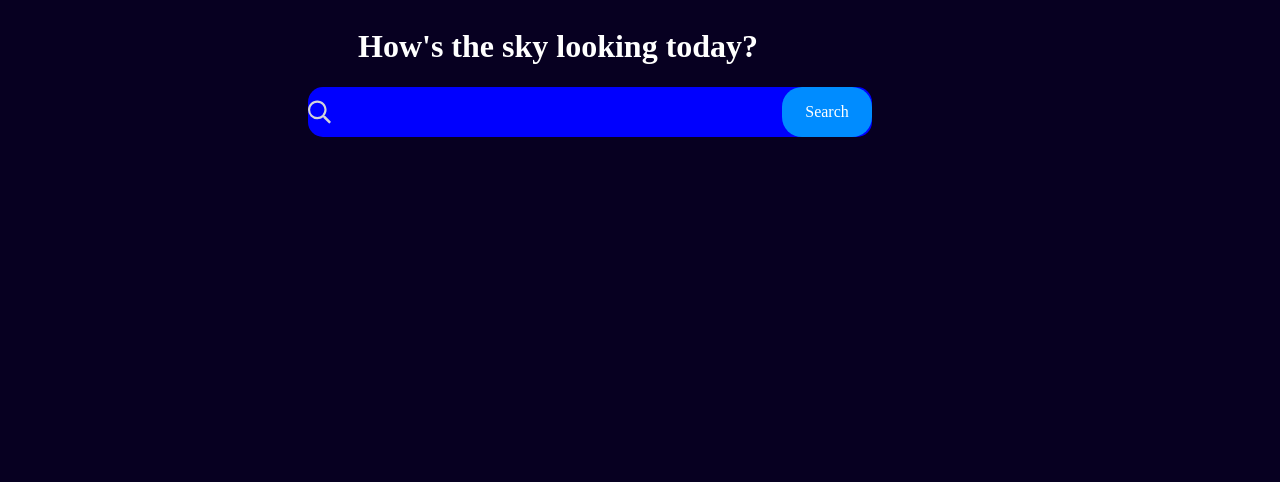
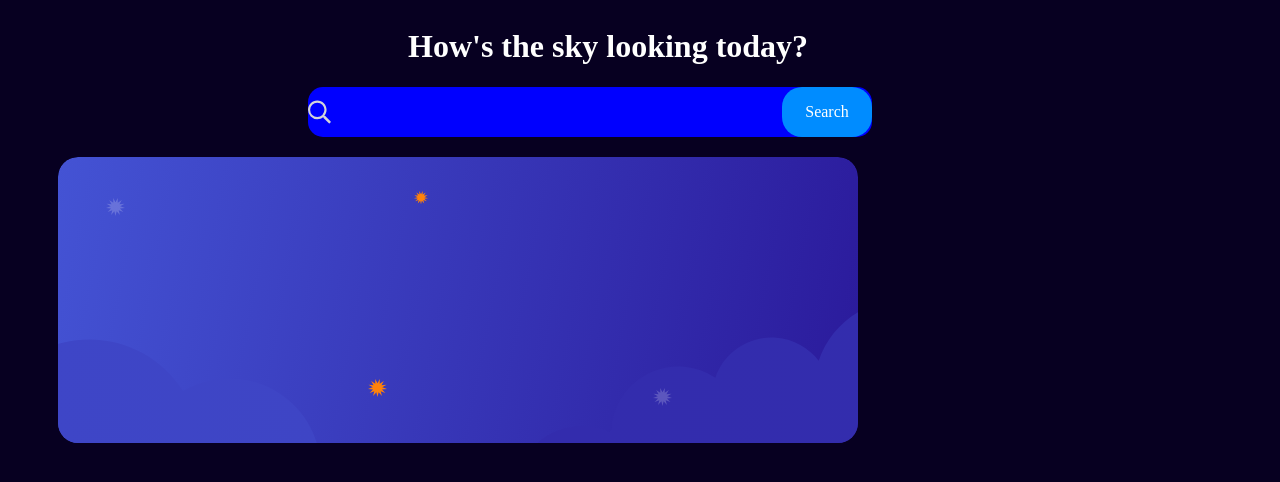
Before and after one commit to thicien/weather-app, a plain HTML site: page index.html in a window 1280 px wide. Shown: the part 66-548 px from the top of the page. Drawn offline with Linux system fonts and the light colour scheme.

Commit message:
This ssection is done

```diff
--- a/index.html
+++ b/index.html
@@ -33,7 +33,7 @@
             align-items: center;
         }
         .text{
-            margin-left: 350px;
+            margin-left: 400px;
             color: white;
         }
         .search {
@@ -63,7 +63,11 @@
            align-items: center;
            justify-content: center;
         }
-
+        .today{
+            margin-left: 50px;
+            width: 100px;
+            padding-top: 20px;
+        }
 
 
 
@@ -86,6 +90,9 @@
         <img src="/weather-app-main/assets/images/icon-search.svg" alt="">
         <div class="search-tab">Search</div>
     </div>
+    <div class="today">
+        <img src="/weather-app-main/assets/images/bg-today-large.svg" alt="">
+    </div>
 
 </body>
 </html>
```
